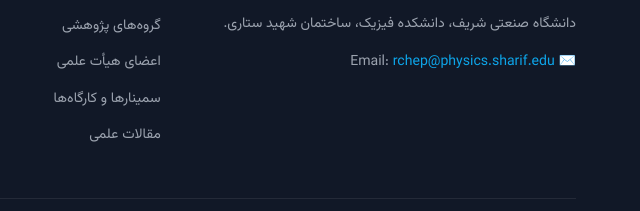
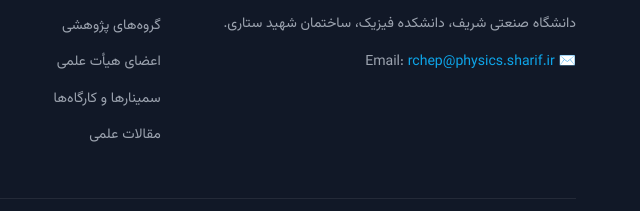
Before and after one commit to arfaeihessamaddin/RCHEP.IR, a plain HTML site: page research.html in a window 1280 px wide. Shown: the part 2123-2334 px from the top of the page, 640-1280 px from the left. Drawn offline with Linux system fonts and the light colour scheme.

Commit message:
Use the preferred RCHEP .ir email address

```diff
--- a/research.html
+++ b/research.html
@@ -173,7 +173,7 @@
             دانشگاه صنعتی شریف، دانشکده فیزیک، خیابان آزادی، تهران، ایران.
           </p>
           <p style="color: var(--text-muted); font-size: 0.88rem;">
-            ✉️ Email: <a href="mailto:rchep@physics.sharif.edu" style="color: var(--accent);">rchep@physics.sharif.edu</a>
+            ✉️ Email: <a href="mailto:rchep@physics.sharif.ir" style="color: var(--accent);">rchep@physics.sharif.ir</a>
           </p>
         </div>
 
```
